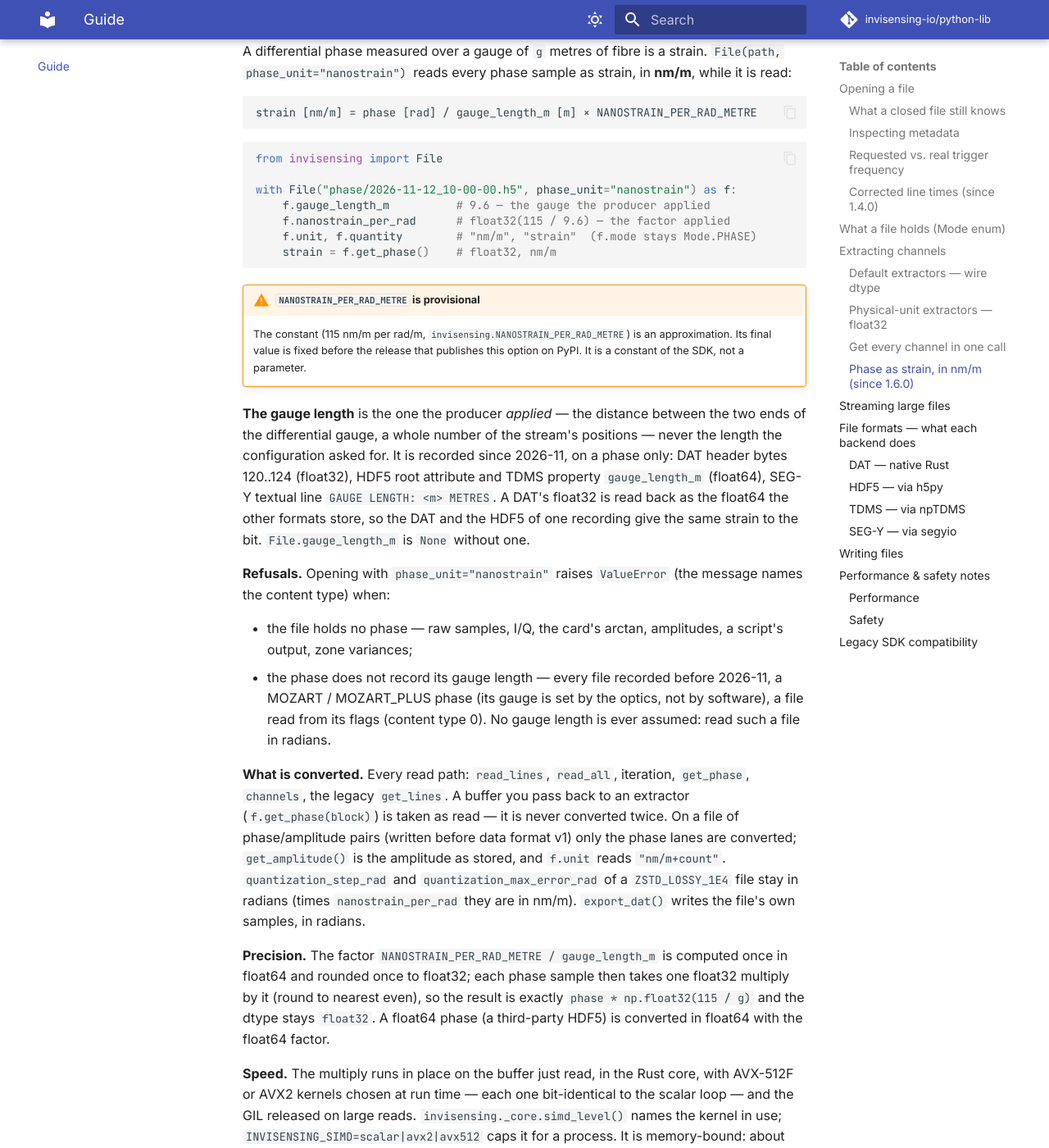
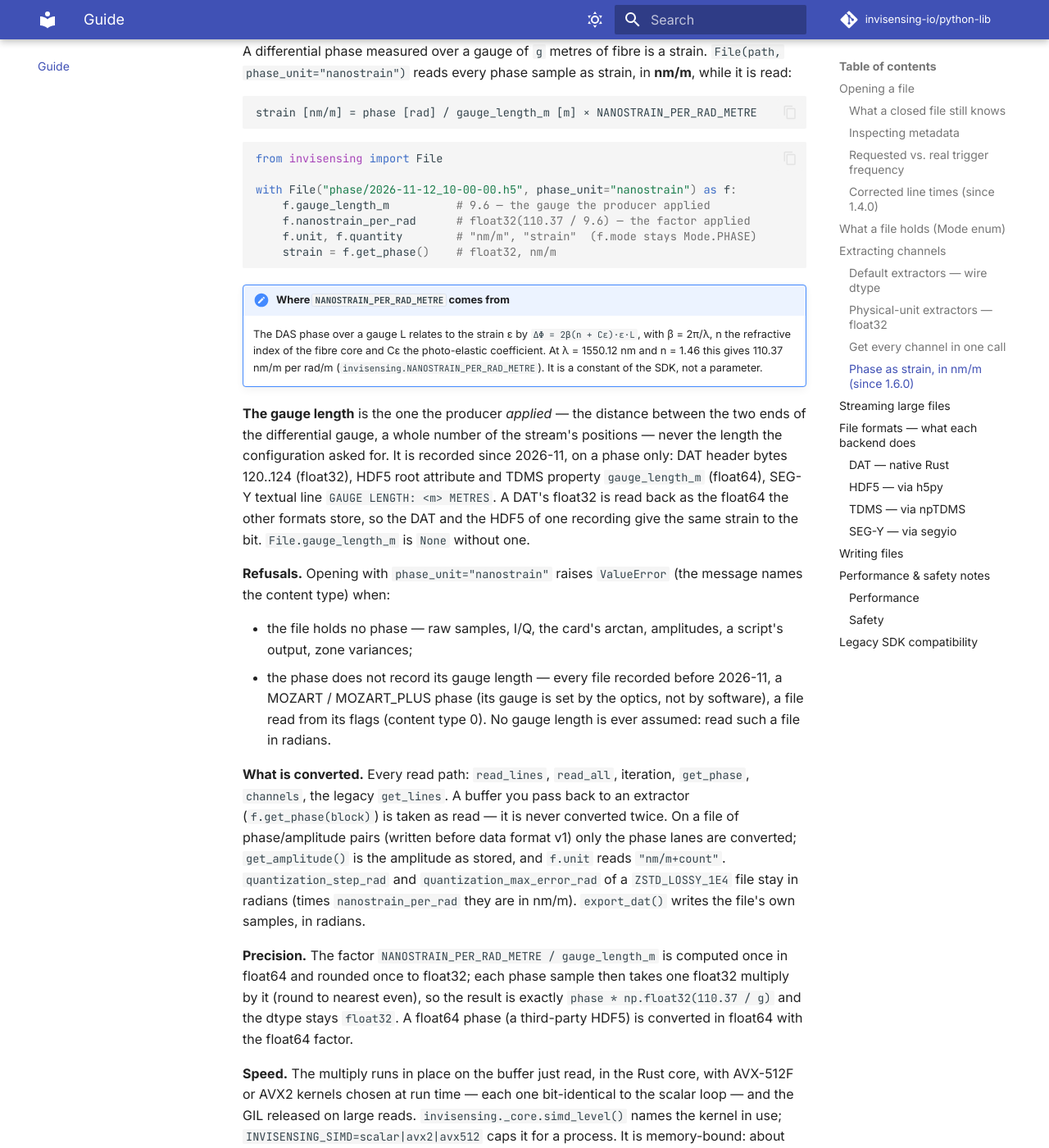
Before and after one commit to invisensing-io/python-lib, an MkDocs documentation site: the page built from docs/guide.md, in a window 1280 px wide and 1400 px high, scrolled down 8128 px. Shown: the whole window at 82% size. Built offline with MkDocs 1.6.1 and Material for MkDocs 9.7.7, drawn with Linux system fonts in a browser that asks for light colours; comment, search, counter and statistics services are not loaded.

Commit message:
Strain: NANOSTRAIN_PER_RAD_METRE = 110.37, the final value
The constant comes from the DAS phase-to-strain relation
dPhi = 2 beta (n + C_eps) eps L, beta = 2 pi / lambda, at a wavelength of
1550.12 nm and a core index of 1.46: lambda / (4 pi (n + C_eps)) = 110.37
nm/m per rad/m. It replaces the provisional 115 before invisensing 1.6.0
is published; docs, docstrings, the changelog and the tests follow.

````diff
--- a/docs/guide.md
+++ b/docs/guide.md
@@ -352,16 +352,18 @@ from invisensing import File
 
 with File("phase/2026-11-12_10-00-00.h5", phase_unit="nanostrain") as f:
     f.gauge_length_m          # 9.6 — the gauge the producer applied
-    f.nanostrain_per_rad      # float32(115 / 9.6) — the factor applied
+    f.nanostrain_per_rad      # float32(110.37 / 9.6) — the factor applied
     f.unit, f.quantity        # "nm/m", "strain"  (f.mode stays Mode.PHASE)
     strain = f.get_phase()    # float32, nm/m
 ```
 
-!!! warning "`NANOSTRAIN_PER_RAD_METRE` is provisional"
-    The constant (115 nm/m per rad/m, `invisensing.NANOSTRAIN_PER_RAD_METRE`)
-    is an approximation. Its final value is fixed before the release that
-    publishes this option on PyPI. It is a constant of the SDK, not a
-    parameter.
+!!! note "Where `NANOSTRAIN_PER_RAD_METRE` comes from"
+    The DAS phase over a gauge L relates to the strain ε by
+    `ΔΦ = 2β(n + Cε)·ε·L`, with β = 2π/λ, n the refractive index of the
+    fibre core and Cε the photo-elastic coefficient. At λ = 1550.12 nm and
+    n = 1.46 this gives 110.37 nm/m per rad/m
+    (`invisensing.NANOSTRAIN_PER_RAD_METRE`). It is a constant of the SDK,
+    not a parameter.
 
 **The gauge length** is the one the producer *applied* — the distance
 between the two ends of the differential gauge, a whole number of the
@@ -396,7 +398,7 @@ in nm/m). `export_dat()` writes the file's own samples, in radians.
 **Precision.** The factor `NANOSTRAIN_PER_RAD_METRE / gauge_length_m` is
 computed once in float64 and rounded once to float32; each phase sample
 then takes one float32 multiply by it (round to nearest even), so the
-result is exactly `phase * np.float32(115 / g)` and the dtype stays
+result is exactly `phase * np.float32(110.37 / g)` and the dtype stays
 `float32`. A float64 phase (a third-party HDF5) is converted in float64
 with the float64 factor.
 
````
Also changed, not shown: CHANGELOG.md (+3 -2 lines), README.md (+3 -2 lines), docs/api.md (+1 -1 lines), 5 other files.
